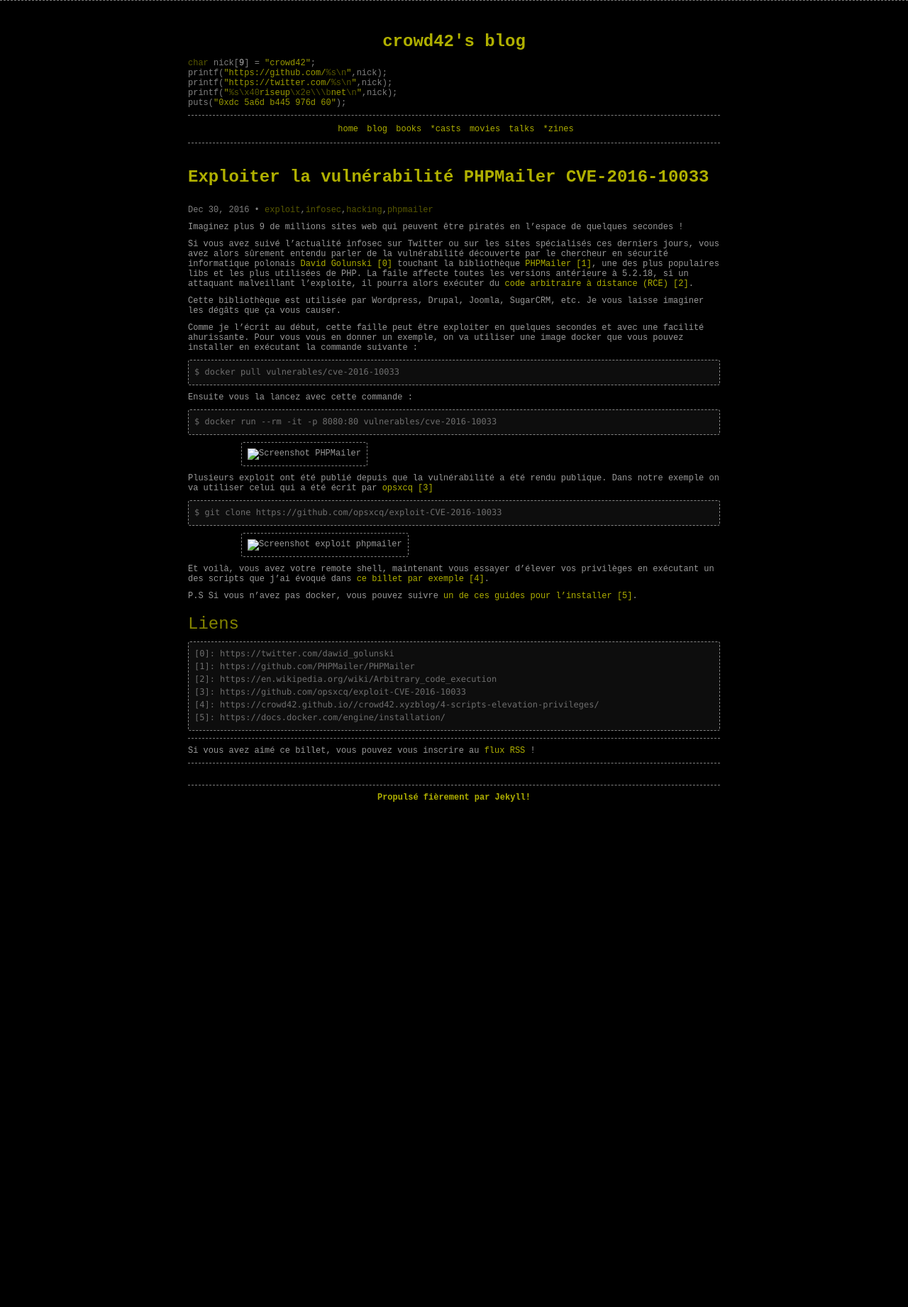
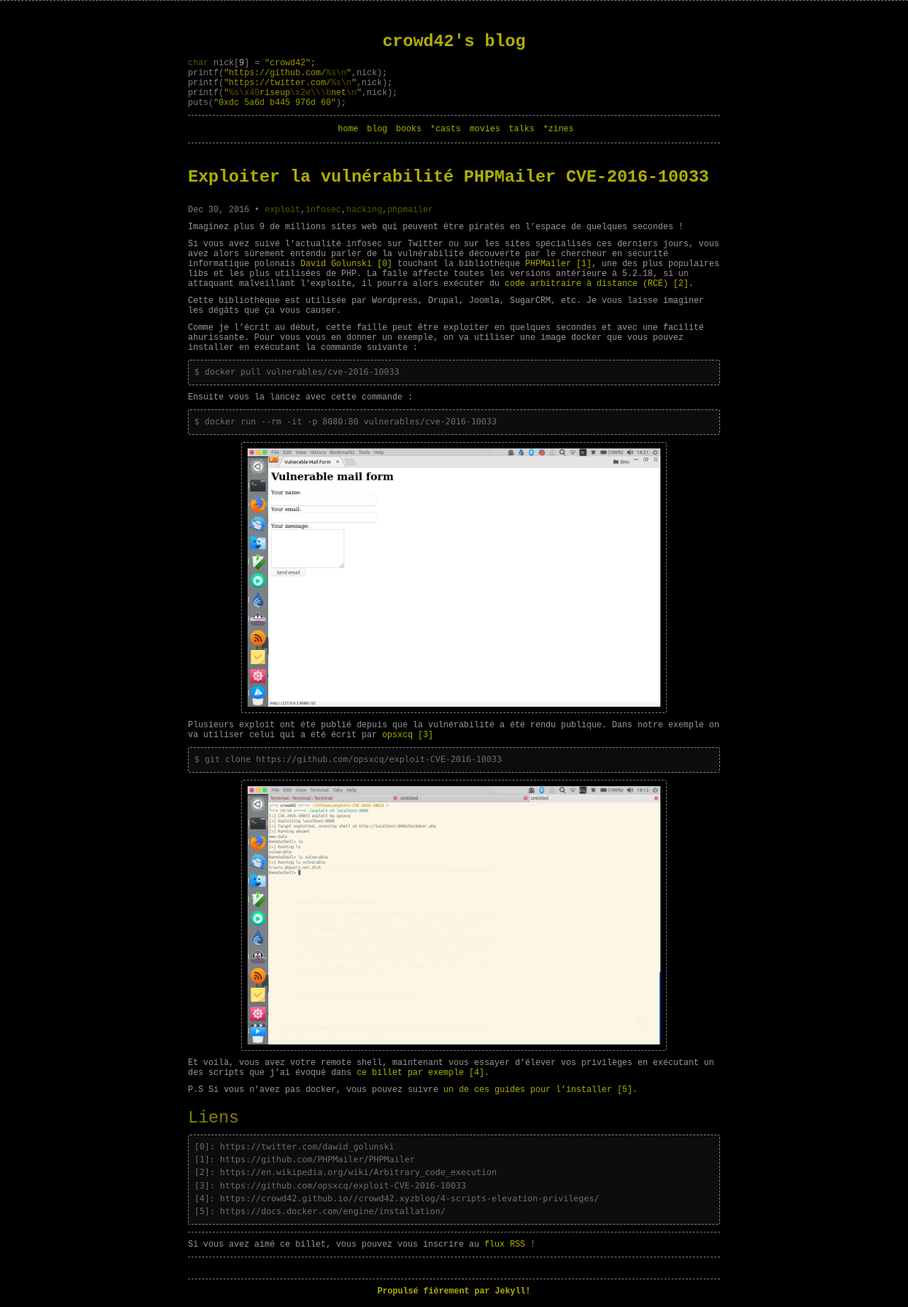
Before and after one commit to crowd42/crowd42.xyz, a Jekyll site: the page built from _posts/2016/2016-12-30-exploiter-vul-phpmailer-cve-2016-10033.md, in a window 1280 px wide. Shown: the whole page at 71% size. Built offline with Jekyll 4.4.1, drawn with Linux system fonts in a browser that asks for light colours; comment, search, counter and statistics services are not loaded; before the commit the page ends 1146 px from its top, so only the background shows below that.

Commit message:
fix image path

```diff
--- a/_posts/2016/2016-12-30-exploiter-vul-phpmailer-cve-2016-10033.md
+++ b/_posts/2016/2016-12-30-exploiter-vul-phpmailer-cve-2016-10033.md
@@ -38,7 +38,7 @@
 ~~~
 $ docker run --rm -it -p 8080:80 vulnerables/cve-2016-10033
 ~~~
-![Screenshot PHPMailer]({{ site.baseurl }}images/posts/2016/phpmailer.png "Screenshot - PHPMailer")
+![Screenshot PHPMailer]({{ site.baseurl }}/images/posts/2016/phpmailer.png "Screenshot - PHPMailer")
 
 Plusieurs exploit ont été publié depuis que la vulnérabilité a été rendu
 publique. Dans notre exemple on va utiliser celui qui a été écrit par [opsxcq
@@ -47,7 +47,7 @@
 ~~~
 $ git clone https://github.com/opsxcq/exploit-CVE-2016-10033
 ~~~
-![Screenshot exploit phpmailer]({{ site.baseurl }}images/posts/2016/exploit.png "Screenshot - Exploit PHPMailer")
+![Screenshot exploit phpmailer]({{ site.baseurl }}/images/posts/2016/exploit.png "Screenshot - Exploit PHPMailer")
 
 Et voilà, vous avez votre remote shell, maintenant vous essayer d'élever vos
 privilèges en exécutant un des scripts que j'ai évoqué dans [ce billet par
```
